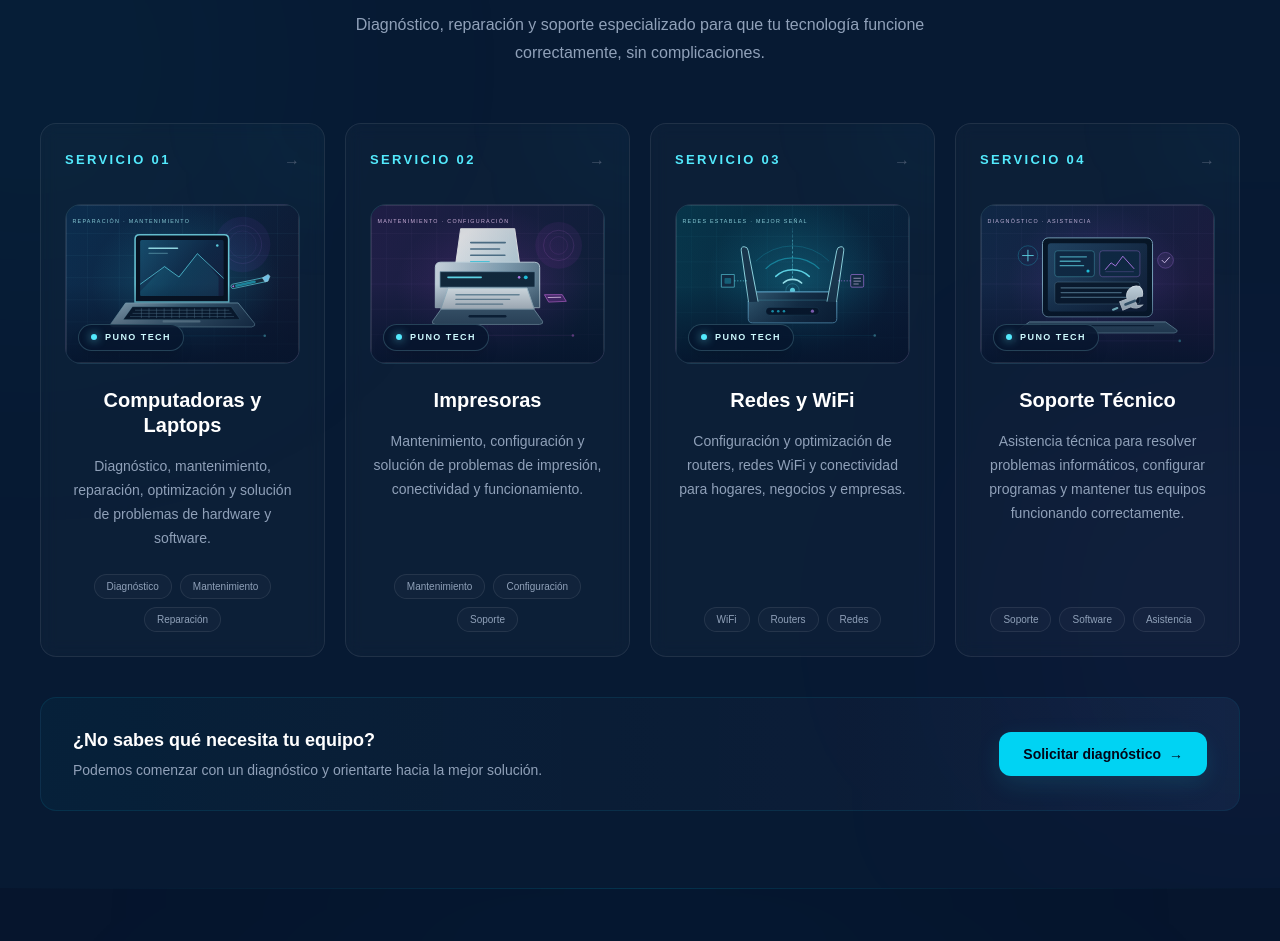
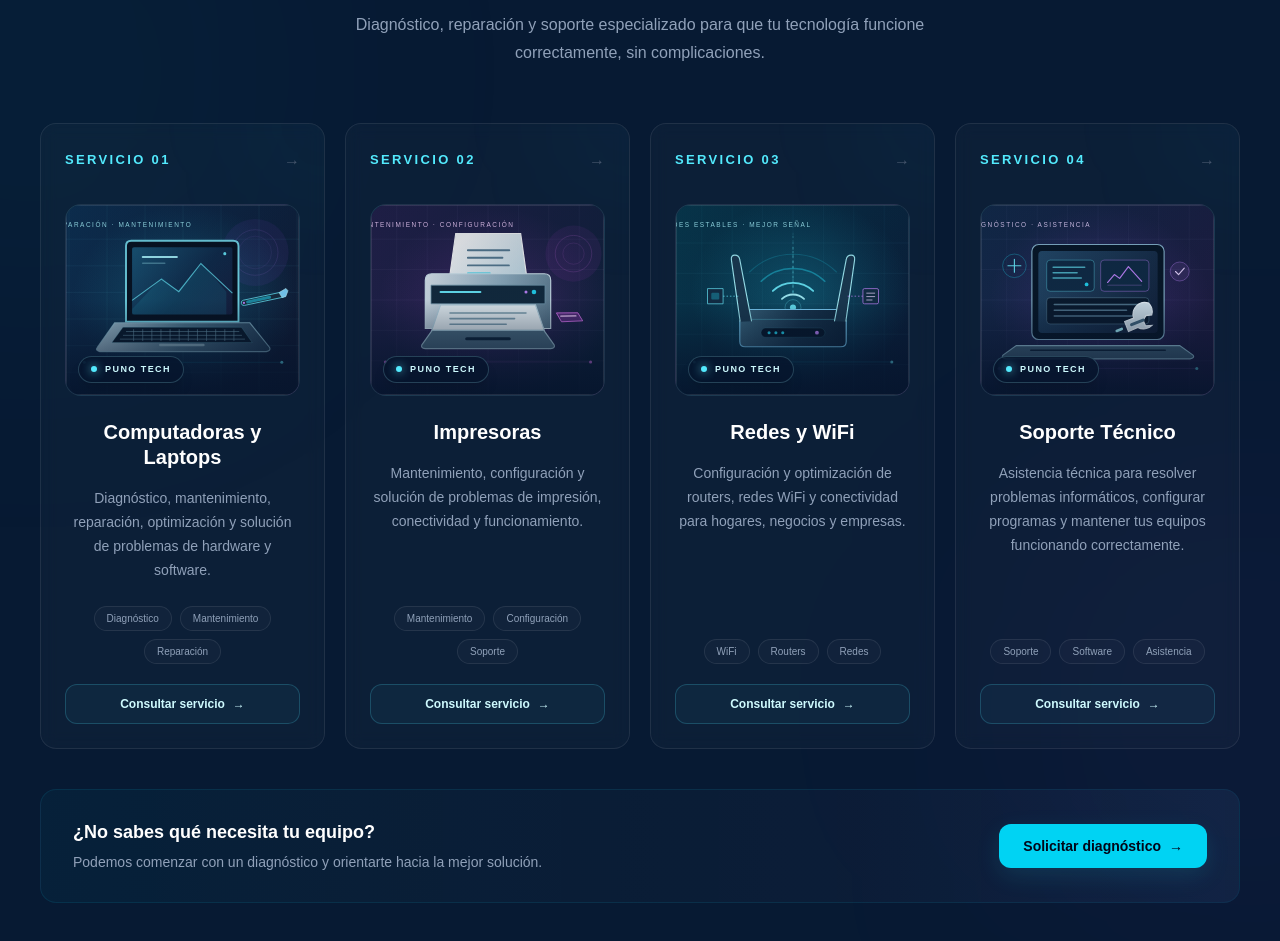
Before and after one commit to joakoguzp/puno-tech, a Next.js app: page / in a window 1280 px wide. Shown: the part 1100-2041 px from the top of the page. Built offline with nearby package versions, Linux system fonts and the light colour scheme.

Commit message:
Mejorar tarjetas de servicios y consultas por WhatsApp

```diff
--- a/src/components/sections/Services.tsx
+++ b/src/components/sections/Services.tsx
@@ -212,7 +212,7 @@ export default function Services() {
                 group
                 relative
                 flex
-                min-h-[430px]
+                min-h-[470px]
                 flex-col
                 overflow-hidden
                 rounded-2xl
@@ -310,7 +310,7 @@ export default function Services() {
                 className="
                   relative
                   mt-8
-                  h-40
+                  h-44
                   overflow-hidden
                   rounded-2xl
                   border
@@ -323,6 +323,7 @@ export default function Services() {
                   duration-500
                   group-hover:border-cyan-400/20
                   group-hover:shadow-[0_18px_45px_rgba(34,211,238,0.08)]
+                  sm:h-48
                 "
               >
                 <Image
@@ -415,6 +416,17 @@ export default function Services() {
                   </span>
                 ))}
               </div>
+
+              <a
+                href={`https://wa.me/51915210525?text=${encodeURIComponent(`Hola, PUNO TECH. Quisiera consultar por el servicio de ${service.title}.`) }`}
+                target="_blank"
+                rel="noopener noreferrer"
+                aria-label={`Consultar por WhatsApp el servicio de ${service.title}`}
+                className="relative mt-5 inline-flex min-h-10 w-full items-center justify-center gap-2 rounded-xl border border-cyan-300/20 bg-cyan-300/[0.045] px-4 py-2 text-xs font-bold text-cyan-100 transition-all duration-300 hover:border-cyan-300/40 hover:bg-cyan-300/10 hover:text-white focus-visible:outline-cyan-300"
+              >
+                Consultar servicio
+                <span aria-hidden="true" className="transition-transform duration-300 group-hover:translate-x-1">→</span>
+              </a>
             </article>
           ))}
         </div>
```
